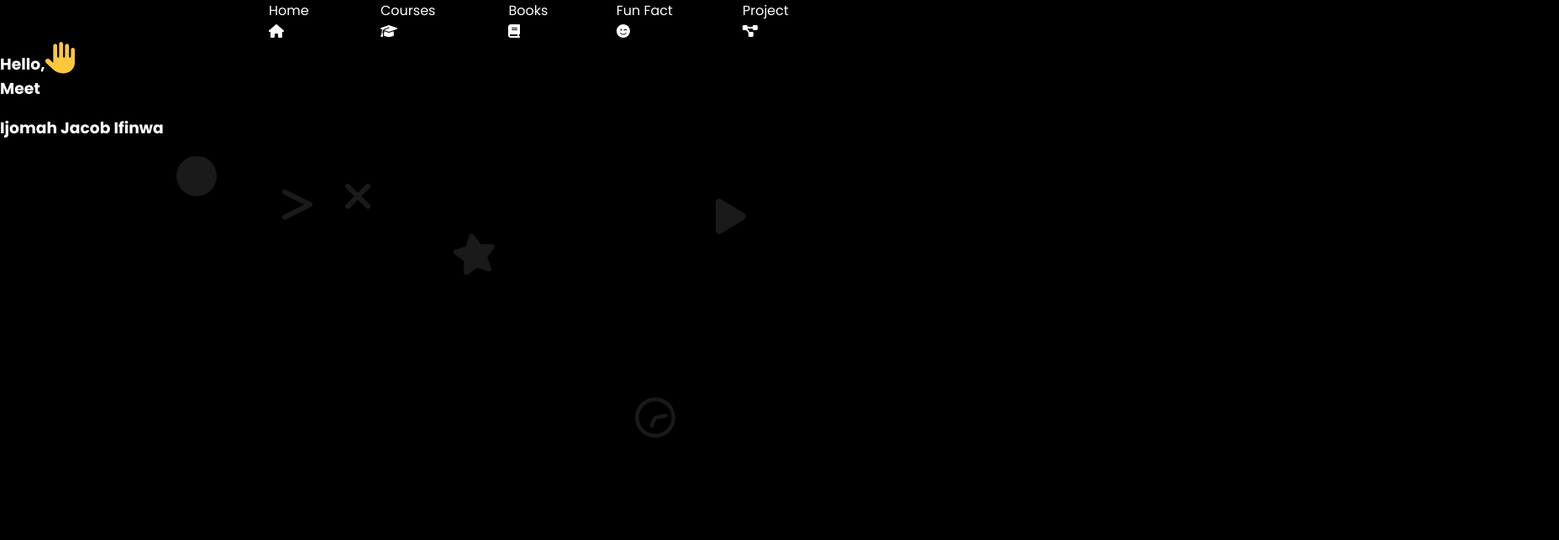
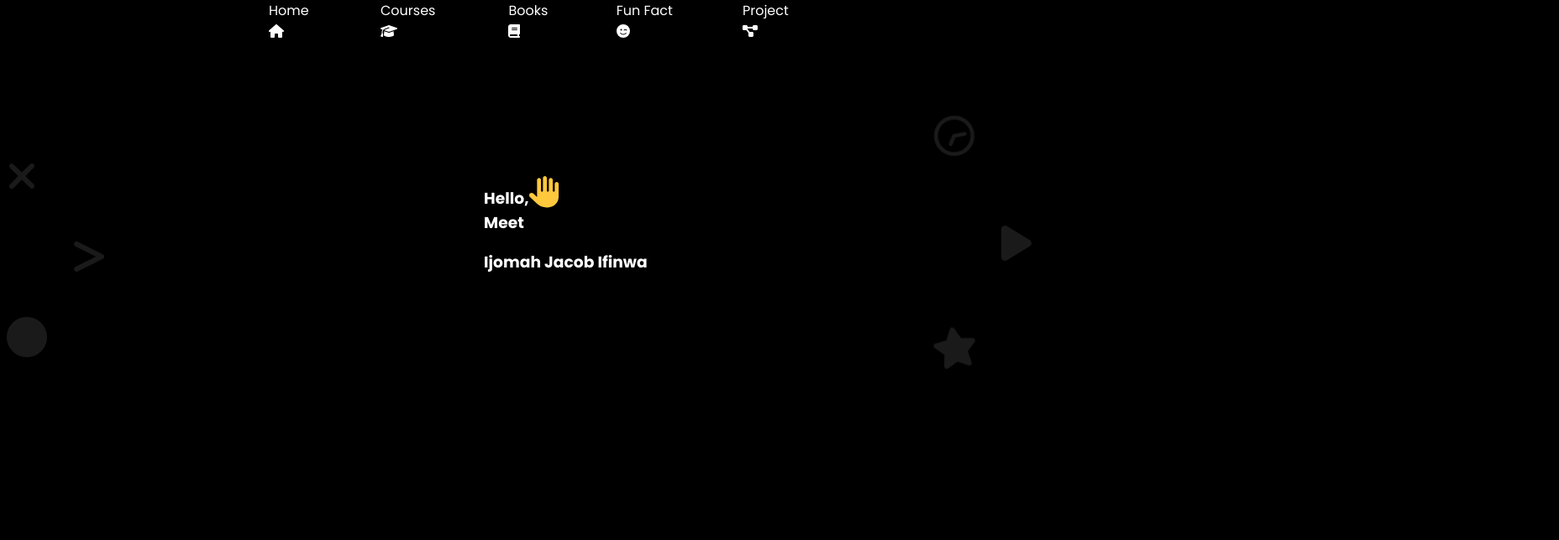
Before and after one commit to ijomah/reactcv, a React (Create React App) app: page / in a window 1280 px wide. Shown: the top 644 px of the page at 84% size, 1856 px wide, since content can reach past the window. Built offline with nearby package versions, Linux system fonts and the light colour scheme.

Commit message:
icons work and skillcards

```diff
--- a/src/Content/articlePart/article.css
+++ b/src/Content/articlePart/article.css
@@ -1,6 +1,45 @@
 article section {
     display: inline-block;
     width: 70%;
+}
+
+.intro {
+    position: relative;
+    left: 45%;
+    top: 10em;
+}
+
+.decorated-icons {
+    margin-inline: 0.5em;
+    height: 33em;
+}
+
+.decorated-icons p {
+    width: 10%;
+    margin: 0;
+    display: grid;
+    grid-template-rows: 6em;
+}
+
+.decorated-icons > :nth-child(3) {
+    margin-inline-start: 5em;
+}
+
+.decorated-icons div {
+    position: relative;
+    top: -9em;
+    float: right;
+    height: 20em;
+    width: 10em;
+}
+
+.decorated-icons div > p {
+    display: grid;
+    grid-template-rows: 8em;
+}
+
+.decorated-icons div :nth-child(2)  {
+    margin-inline-start: 5em;
 }
 
 aside {
@@ -15,34 +54,30 @@ aside {
     height: 25em;
 }
 
-.clocky {
-    position: relative;
-    top: 6em;
-    left: 15em
+/* .clocky {
+    top: -2em;
+    left: calc(100% - 5em);
 }
 
 .star {
-    position: relative;
-    top: 2em;
-    left: 8em;
+    top: 3em;
+    left: calc(100% - 12em);
 }
 
 .play {
-    position: relative;
     top: 1em;
-    left: 16em;
-}
+    left: calc(100% - 10em);
+} */
 
 .x-mark {
-    position: relative;
-    top: 0.5em;
-    left: 6em;
+    position: static;
+    top: 5em;
+    left: calc(100% - 25em);
 }
 
 .greater-than-symbol {
-    position: relative;
-    top: 0.7em;
-    left: 7em;
+    top: 7em;
+    left: calc(100% - 25em);
 }
 
 h3 {
--- a/src/Content/articlePart/article.js
+++ b/src/Content/articlePart/article.js
@@ -13,24 +13,29 @@ function MainArticle() {
     return (
         <article>
             <section className="viewport-page">
-            <h3>Hello,
-                <FontAwesomeIcon icon="fa-solid fa-hand" opacity={1} shake size="2x" color="#ffc83d" />
+                <div className="intro">
+                    <h3>Hello,
+                        <FontAwesomeIcon icon="fa-solid fa-hand" opacity={1} shake size="2x" color="#ffc83d" />
 
-            </h3>
+                    </h3>
 
-                <h3>Meet</h3>
+                    <h3>Meet</h3>
 
-                <h1>Ijomah Jacob Ifinwa</h1>
+                    <h1>Ijomah Jacob Ifinwa</h1>
+                </div>
                 <div className="decorated-icons">
-                <FontAwesomeIcon icon="fa-solid fa-greater-than" opacity={0.1} className="greater-than-symbol" size="3x" />
-                    <FontAwesomeIcon icon="fa-regular fa-clock" opacity={0.1} className="clocky" size="3x" spin />
-                    <FontAwesomeIcon icon="fa-solid fa-play" opacity={0.1} className="play" size="3x" />
 
-                    <FontAwesomeIcon icon="fa-solid fa-xmark" opacity={0.1} className="x-mark" size="3x" />
-                    <FontAwesomeIcon icon="fa-solid fa-star" opacity={0.1} className="star" size="3x" spinPulse />
+                    <p><FontAwesomeIcon icon="fa-solid fa-xmark" opacity={0.1} className="x-mark" size="3x" /></p>
+                    <div>
+                        <p><FontAwesomeIcon icon="fa-regular fa-clock" opacity={0.1} className="clocky" size="3x" spin /></p>
+                        <p><FontAwesomeIcon icon="fa-solid fa-play" opacity={0.1} className="play" size="3x" /></p>
+                        <p><FontAwesomeIcon icon="fa-solid fa-star" opacity={0.1} className="star" size="3x" spinPulse /></p>
+                    </div>
+                    <p><FontAwesomeIcon icon="fa-solid fa-greater-than" opacity={0.1} className="greater-than-symbol" size="3x" /></p>
 
-                    <FontAwesomeIcon icon="fa-solid fa-list" opacity={0.1} className="list" size="3x" />
-                    <FontAwesomeIcon icon="fa-solid fa-circle" opacity={0.1} className="circle" size="3x" />
+                    {/* <p><FontAwesomeIcon icon="fa-solid fa-list" opacity={0.1} className="list" size="3x" /></p> */}
+                    <p><FontAwesomeIcon icon="fa-solid fa-circle" opacity={0.1} className="circle" size="3x" /></p>
+
                 </div>
             </section>
             <aside>
--- a/src/shared/skillCard.css
+++ b/src/shared/skillCard.css
@@ -20,6 +20,30 @@
 
 }
 
-.skill-card {
-    display: flex;
+@media (min-width:310px) and (max-width: 349px ) {
+    .skill-card {
+        display: grid;
+        grid-template-columns: 1fr 1fr;
+    }
 }
+
+@media (min-width:350px) and (max-width: 694px) {
+    .skill-card {
+        display: grid;
+        grid-template-columns: 1fr 1fr 1fr;
+
+    }
+}
+
+@media (min-width: 695px) {
+    .skill-card {
+        display: grid;
+        grid-template-columns: 1fr 1fr 1fr 1fr;
+    }
+}
+
+@media (min-width: 768px) {
+    .skill-card {
+        display: flex;
+    }
+}
--- a/src/shared/skillCard.js
+++ b/src/shared/skillCard.js
@@ -7,7 +7,7 @@ class SkillCard extends React.Component {
     render() {
         return (
             <div className="skill-card">
-                <div className="skill-carldly1">
+                <div className="skill-cardly1">
                     <div className="skill-cardly-head">
                         <div className="skill-cardly-title"></div>
                     </div>
@@ -52,7 +52,7 @@ class SkillCard extends React.Component {
 
                 </div>
 
-                <div className="skill-carldly2">
+                <div className="skill-cardly2">
                     <div className="skill-cardly-head">
                         <div className="skill-cardly-title"></div>
                     </div>
@@ -93,7 +93,7 @@ class SkillCard extends React.Component {
 
                 </div>
 
-                <div className="skill-carldly3">
+                <div className="skill-cardly3">
                     <div className="skill-cardly-head">
                         <div className="skill-cardly-title"></div>
                     </div>
@@ -134,7 +134,7 @@ class SkillCard extends React.Component {
 
                 </div>
 
-                <div className="skill-carldly4">
+                <div className="skill-cardly4">
                     <div className="skill-cardly-head">
                         <div className="skill-cardly-title"></div>
                     </div>
@@ -175,7 +175,7 @@ class SkillCard extends React.Component {
 
                 </div>
 
-                <div className="skill-carldly5">
+                <div className="skill-cardly5">
                     <div className="skill-cardly-head">
                         <div className="skill-cardly-title"></div>
                     </div>
@@ -215,7 +215,6 @@ class SkillCard extends React.Component {
                     <div className="skill-cardly-foot"></div>
 
                 </div>
-
             </div>
         )
     }
```
